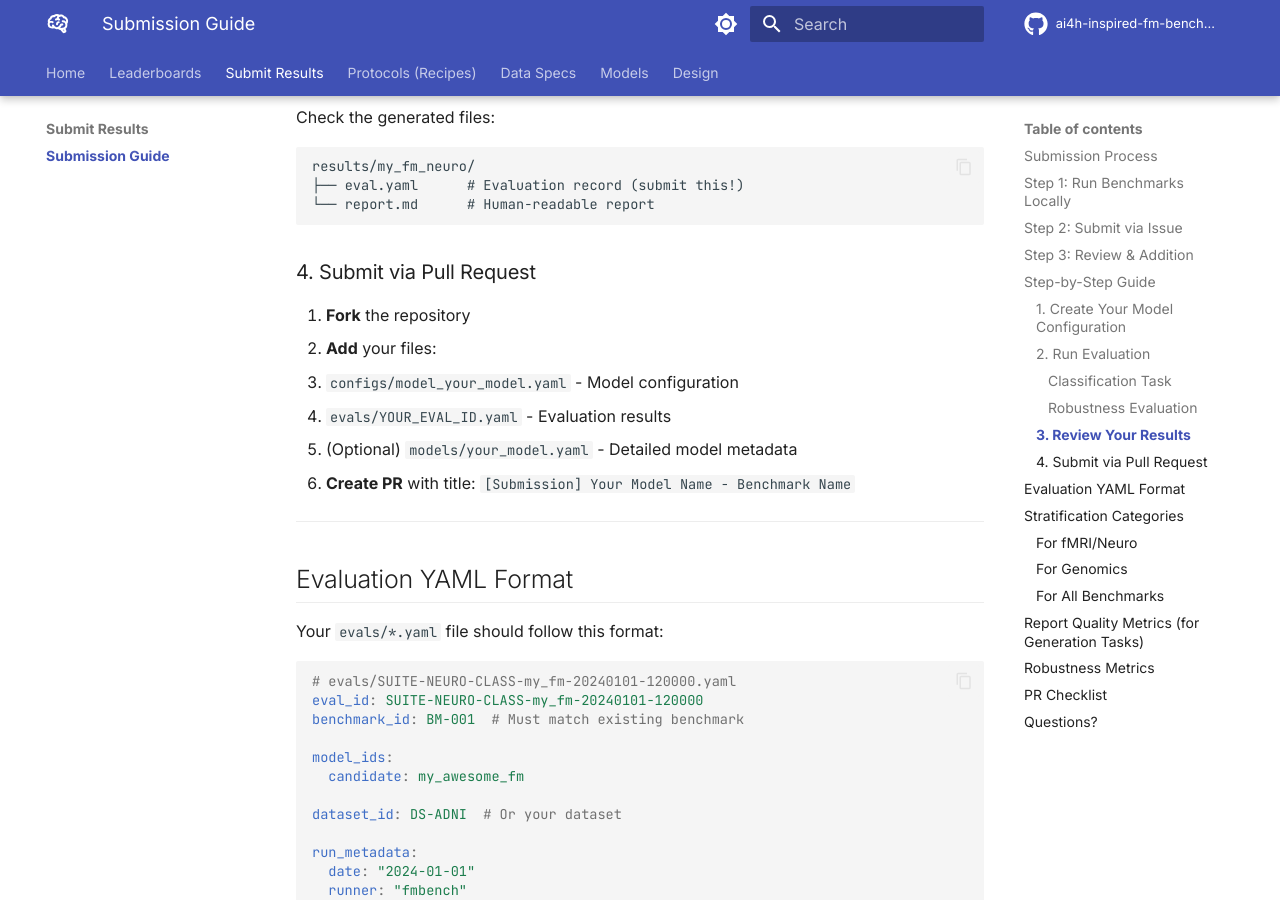
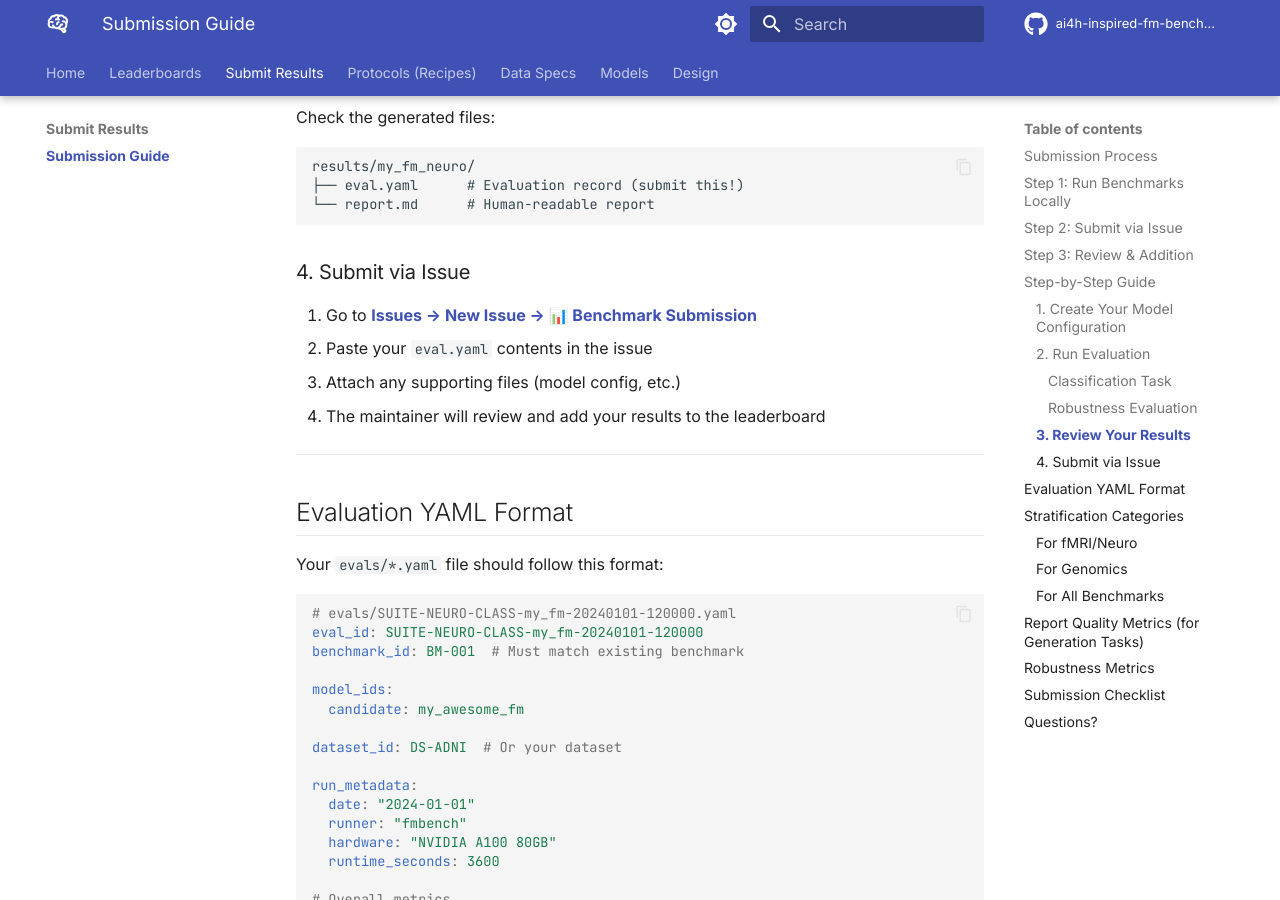
Before and after one commit to allison-eunse/ai4h-inspired-fm-benchmark-hub, an MkDocs documentation site: the page built from docs/contributing/submission_guide.md, in a window 1280 px wide and 900 px high, scrolled down 2234 px. Built offline with MkDocs 1.6.1 and Material for MkDocs 9.7.7, drawn with Linux system fonts in a browser that asks for light colours; comment, search, counter and statistics services are not loaded; some of the changed text lies outside the part shown.

Commit message:
Fix submission guide consistency, remove broken Discussions links

````diff
--- a/docs/contributing/submission_guide.md
+++ b/docs/contributing/submission_guide.md
@@ -104,14 +104,12 @@
 └── report.md      # Human-readable report
 ```
 
-### 4. Submit via Pull Request
+### 4. Submit via Issue
 
-1. **Fork** the repository
-2. **Add** your files:
-   - `configs/model_your_model.yaml` - Model configuration
-   - `evals/YOUR_EVAL_ID.yaml` - Evaluation results
-   - (Optional) `models/your_model.yaml` - Detailed model metadata
-3. **Create PR** with title: `[Submission] Your Model Name - Benchmark Name`
+1. Go to [**Issues → New Issue → 📊 Benchmark Submission**](https://github.com/allison-eunse/ai4h-inspired-fm-benchmark-hub/issues/new?template=benchmark_submission.md)
+2. Paste your `eval.yaml` contents in the issue
+3. Attach any supporting files (model config, etc.)
+4. The maintainer will review and add your results to the leaderboard
 
 ---
 
@@ -257,9 +255,9 @@
 
 ---
 
-## PR Checklist
+## Submission Checklist
 
-Before submitting, ensure:
+Before submitting your issue, ensure:
 
 - [ ] Model config YAML is valid
 - [ ] Eval YAML has correct `benchmark_id`
@@ -271,7 +269,6 @@
 
 ## Questions?
 
-- Open an [Issue](https://github.com/allison-eunse/ai4h-inspired-fm-benchmark-hub/issues)
-- Check existing [Discussions](https://github.com/allison-eunse/ai4h-inspired-fm-benchmark-hub/discussions)
+Open an [Issue](https://github.com/allison-eunse/ai4h-inspired-fm-benchmark-hub/issues/new) with your question.
 
-Thank you for contributing to open FM benchmarking! 🎉
+Thank you for your interest in FM benchmarking! 🎉
````
Also changed, not shown: docs/leaderboards/index.md (+1 -1 lines), 2 other files.
